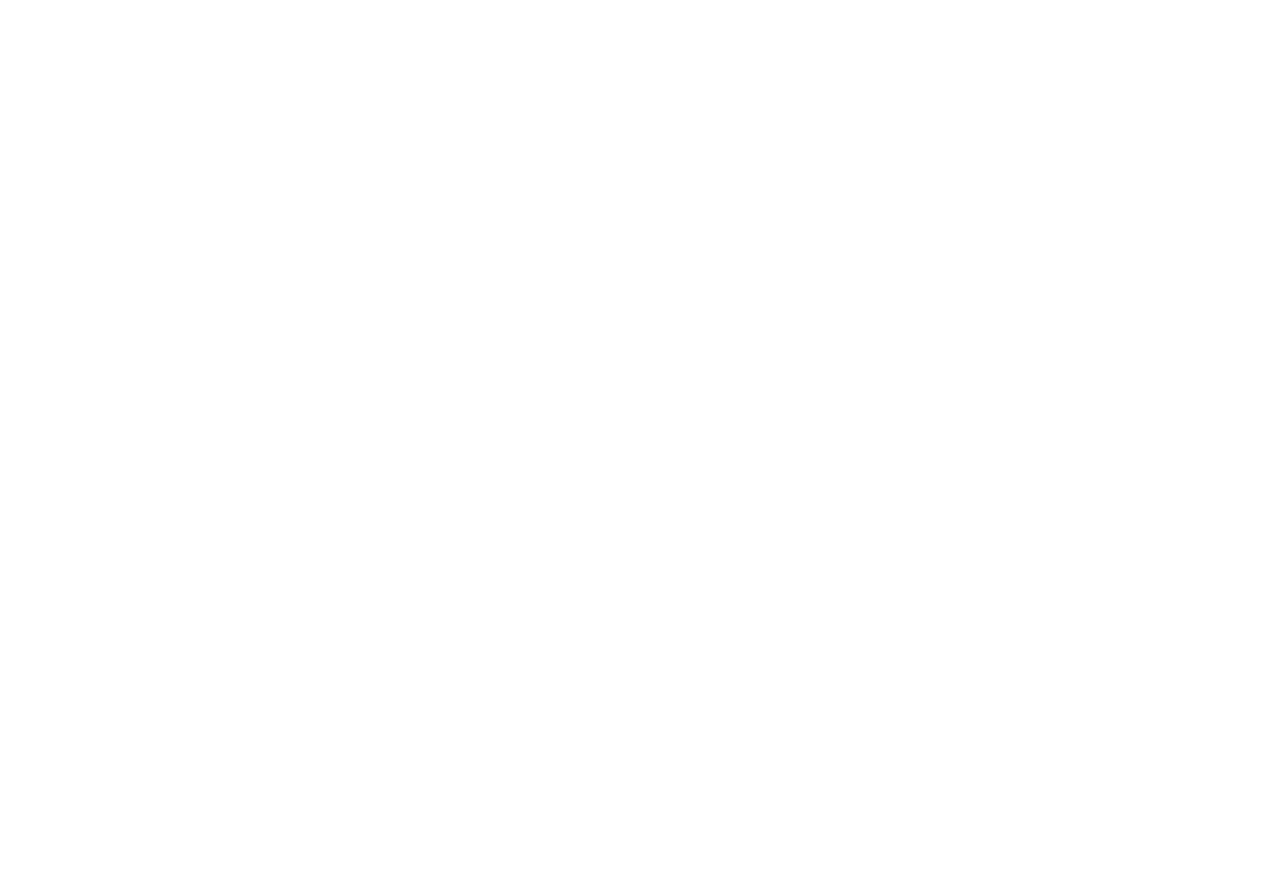
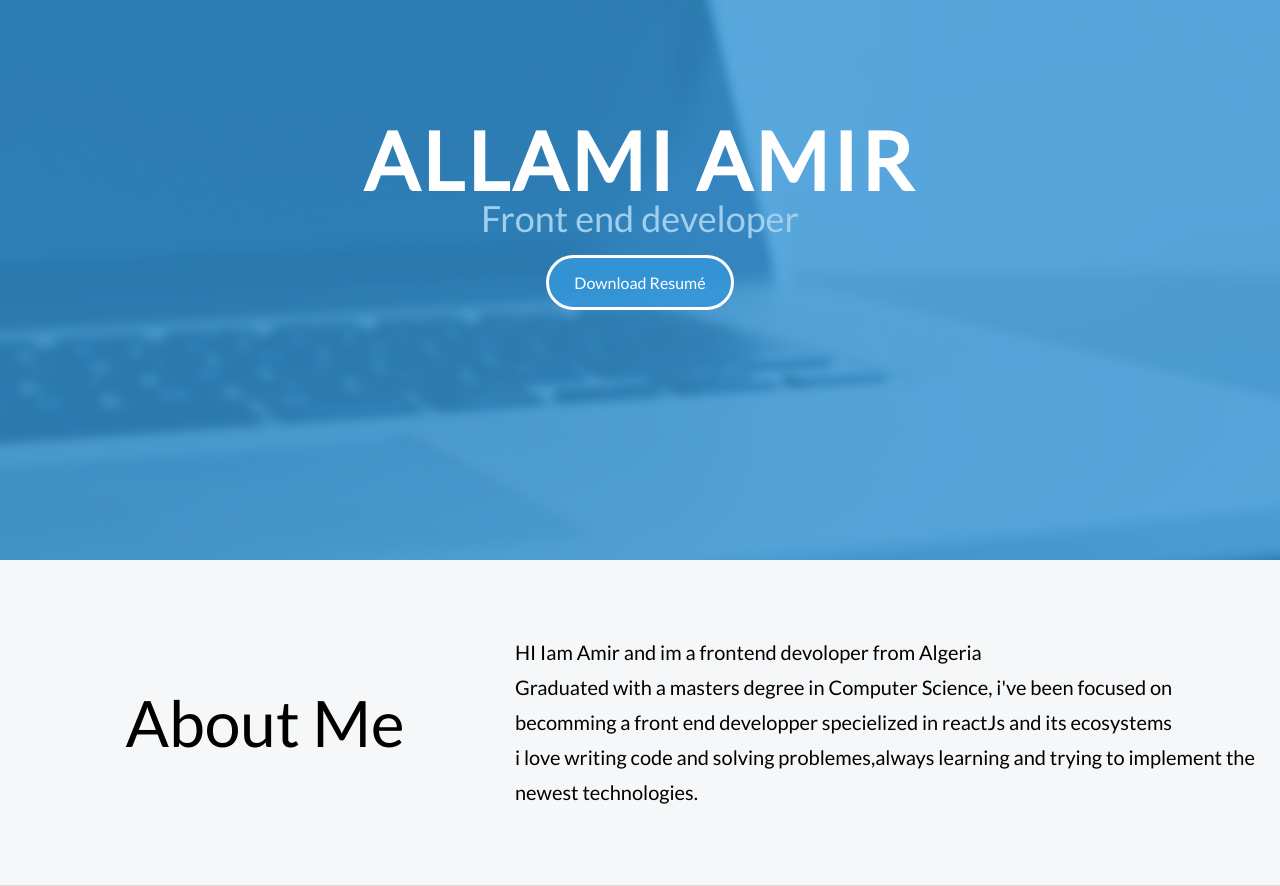
Before and after one commit to AmirAllami/portfolio, a React (Create React App) app: page / in a window 1280 px wide. Shown: the part 200-1086 px from the top of the page. Before the commit the page ends 800 px from the top, so only its background shows below. Built offline with nearby package versions, Linux system fonts and the light colour scheme.

Commit message:
finish aboutme and educations &  skills components

```diff
--- a/src/App.js
+++ b/src/App.js
@@ -5,7 +5,7 @@
 import Education from "./Components/Education";
 import Projects from "./Components/Projects";
 import Contact from "./Components/Contact";
-import Skills from "./Components/Skills";
+
 function App() {
   return (
     <div className="App">
@@ -15,7 +15,6 @@
         <Route exact path="/Contact" component={Contact} />
         <Route exact path="/Education" component={Education} />
         <Route exact path="/Projects" component={Projects} />
-        <Route exact path="/Skills" component={Skills} />
       </Switch>
     </div>
   );
--- a/src/Components/About.js
+++ b/src/Components/About.js
@@ -1,15 +1,37 @@
 import React from "react";
-
+import "../styles/About.css";
+import pdff from "../Res/AllamiAmirResumer.pdf";
 export default function About() {
   return (
     <div className="about">
-      <h1 className="about-me">About Me </h1>
-      <p className="boutme-text">
-        Lorem ipsum dolor sit amet consectetur adipisicing elit. Nisi illum odit
-        consequuntur beatae possimus minus, ducimus, quasi obcaecati est aut
-        nesciunt, doloremque consectetur officia ea repellendus. Minus fugit ex
-        praesentium.
-      </p>
+      <div className="landing">
+        <div className="landing-content">
+          <h1>ALLAMI AMIR</h1>
+          <h2>Front end developer </h2>
+          <a download="AllamiAmirResume.pdf" href={pdff} className="btn">
+            Download Resumé
+          </a>
+        </div>
+        <div className="landing-overlay"></div>
+      </div>
+
+      <div className="boutme-section">
+        <h1 className="about-me">About Me </h1>
+        <div className="bout-meP">
+          <p className="boutme-text">
+            HI Iam Amir and im a frontend devoloper from Algeria
+          </p>
+          <p className="boutme-text">
+            Graduated with a masters degree in Computer Science, i've been
+            focused on becomming a front end developper specielized in reactJs
+            and its ecosystems
+          </p>
+          <p className="boutme-text">
+            i love writing code and solving problemes,always learning and trying
+            to implement the newest technologies.
+          </p>
+        </div>
+      </div>
     </div>
   );
 }
--- a/src/Components/Education.js
+++ b/src/Components/Education.js
@@ -1,9 +1,45 @@
 import React from "react";
-
+import "../styles/Education.css";
 export default function Education() {
   return (
     <div>
-      <h1>this is education Section</h1>
+      <div className="education-container">
+        <h1 className="sec-title">Education</h1>
+        <div className="education-block">
+          <h3>University of 8mai 45 Guelma Algeria</h3>
+          <h4>Masters in Computer Science</h4>
+          <p>
+            <span>specialization in Computer systemes</span>
+            <br /> for my master thesis i developed a software for integrating
+            IOT in BPMN
+          </p>
+        </div>
+        <div className="education-block">
+          <h3>University of 8mai 45 Guelma Algeria</h3>
+          <h4>Bachlors in Computer Science and Mathematics</h4>
+          <p>
+            With a specialization in:
+            <span> Software Engineering and information systems</span>
+          </p>
+        </div>
+      </div>
+      <div className="skills">
+        <h1 className="sec-title">SKILLS</h1>
+        <ul>
+          <li>JavaScript</li>
+          <li>HTML</li>
+          <li>CSS</li>
+          <li>ReactJS</li>
+          <li>jQuery</li>
+          <li>PHP</li>
+          <li>MYSQL</li>
+          <li>Java</li>
+          <li>Bootstrap</li>
+          <li>Next.js</li>
+          <li>Git</li>
+          <li>NPM</li>
+        </ul>
+      </div>
     </div>
   );
 }
--- a/src/Components/Navbar.js
+++ b/src/Components/Navbar.js
@@ -16,20 +16,16 @@
           </Link>
         </li>
         <li>
-          <Link to="/Education" className="link-item">
-            Education
-          </Link>
-        </li>
-        <li>
           <Link to="/Projects" className="link-item">
             Projects
           </Link>
         </li>
         <li>
-          <Link to="/Skills" className="link-item">
-            Skills
+          <Link to="/Education" className="link-item">
+            Education & Skills
           </Link>
         </li>
+
         <li>
           <Link to="/Contacts" className="link-item">
             Contact
--- a/src/Components/Skills.js
+++ /dev/null
@@ -1,9 +0,0 @@
-import React from "react";
-
-export default function Skills() {
-  return (
-    <div>
-      <h1>Skills</h1>
-    </div>
-  );
-}
--- a/src/index.css
+++ b/src/index.css
@@ -7,6 +7,7 @@
 body {
   font-family: "Lato", sans-serif;
   font-size: 16px;
+  background-color: rgb(246, 247, 248);
 }
 
 code {
--- /dev/null
+++ b/src/styles/About.css
@@ -0,0 +1,87 @@
+.landing {
+  position: relative;
+  background: url(../img/lead-bg.jpg);
+  background-size: cover;
+  padding: 250px 15px;
+  z-index: 0;
+}
+.landing-content {
+  position: relative;
+  z-index: 10;
+  display: flex;
+  flex-direction: column;
+  align-items: center;
+  justify-content: center;
+}
+
+.landing-content h1 {
+  color: #fff;
+  font-weight: 900;
+  font-size: 5em;
+  letter-spacing: 0.05em;
+  line-height: 0.9em;
+}
+.landing-content h2 {
+  color: #a0cfee;
+  font-weight: 500;
+  font-size: 2.25em;
+  margin-bottom: 15px;
+}
+.btn {
+  color: #fff;
+  padding: 15px 25px;
+  background-color: rgba(52, 152, 219, 0.8);
+  border: 3px solid #fff;
+  text-decoration: none;
+
+  border-radius: 30px;
+}
+
+.btn:hover {
+  background-color: #eee;
+  color: #3498db;
+}
+.landing-overlay {
+  position: absolute;
+  height: 100%;
+  width: 100%;
+  top: 0;
+  right: 0;
+  bottom: 0;
+  left: 0;
+  background: rgba(52, 152, 219, 0.8);
+  z-index: 5;
+}
+
+.boutme-section {
+  padding: 75px 15px;
+
+  border-bottom: 1px solid #dcd9d9;
+  display: flex;
+  align-items: center;
+  flex-wrap: wrap;
+}
+.about-me {
+  flex: 1 1 40%;
+  text-align: center;
+  font-size: 4em;
+  font-weight: 400;
+}
+.bout-meP {
+  flex: 3 0 60%;
+}
+.boutme-text {
+  font-size: 20px;
+  font-weight: 200;
+  line-height: 35px;
+}
+@media (max-width: 800px) {
+  .about-me {
+    flex: 1 1 100%;
+    padding-bottom: 20px;
+  }
+
+  .bout-meP {
+    flex: 1 1 100%;
+  }
+}
--- /dev/null
+++ b/src/styles/Education.css
@@ -0,0 +1,57 @@
+.education-container {
+  display: flex;
+  flex-direction: column;
+  justify-content: center;
+  align-items: center;
+  padding: 50px 15px 20px 15px;
+  border-bottom: 1px solid #dcd9d9;
+}
+.sec-title {
+  color: #374054;
+  margin-bottom: 50px;
+}
+.education-block {
+  max-width: 700px;
+  border: 1px solid #dcd9d9;
+  padding: 15px;
+  margin: 15px;
+}
+.education-block h3,
+.education-block h4 {
+  color: #374054;
+  font-weight: 500;
+}
+.education-block h4 {
+  margin-bottom: 15px;
+}
+.education-block p {
+  color: #374054;
+  font-size: 15px;
+}
+
+.skills {
+  padding: 50px 15px;
+  text-align: center;
+}
+.skills ul {
+  display: block;
+  margin: 0 auto;
+  padding: 0;
+  max-width: 800px;
+  list-style: none;
+}
+.skills li {
+  display: inline-block;
+  margin: 7px;
+  padding: 5px 10px;
+  color: #374054;
+  background: #e4e4ea;
+  list-style: none;
+  cursor: default;
+  font-size: 25px;
+}
+/* text colar #74808a */
+/* $border: #dcd9d9; */
+/* $heading: #374054 */
+/* $background: #fff;
+$background-alt: #f2f2f5; */
```
Also changed, not shown: 2 other files (tests, documents, lock files or other folders).
